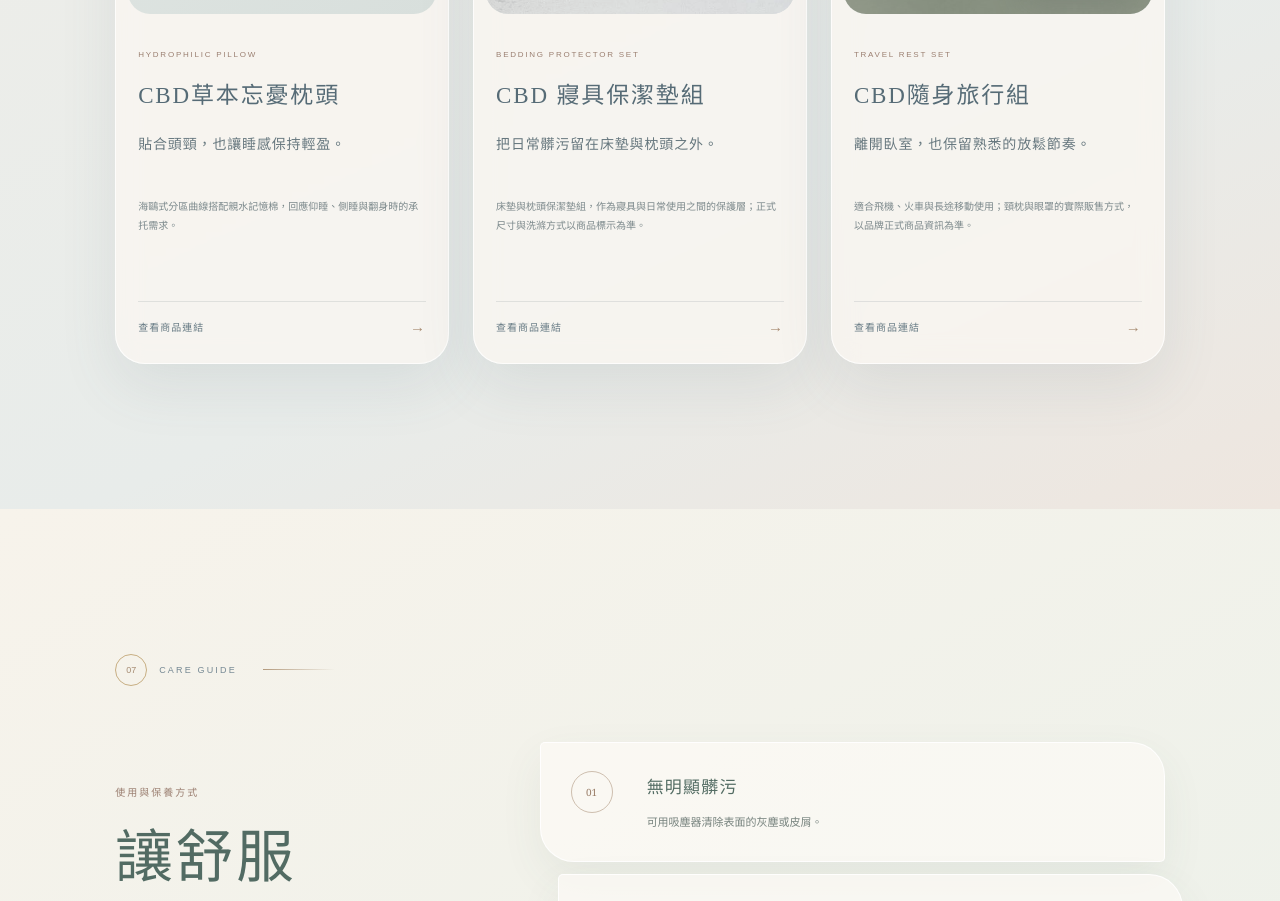
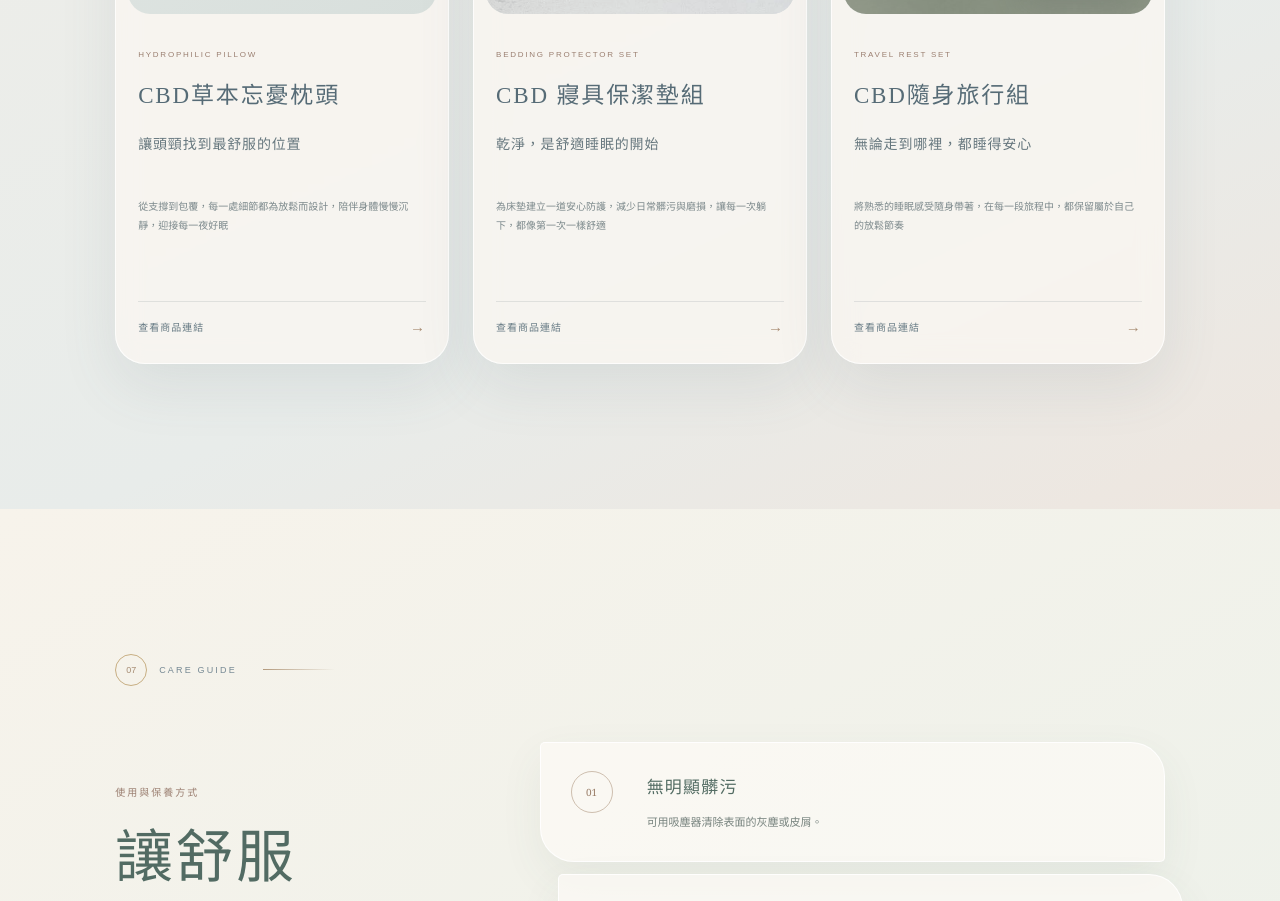
Before and after one commit to songbeam/songbeam-website, a Next.js app: page / in a window 1280 px wide. Shown: the part 9460-10361 px from the top of the page. Built offline with nearby package versions, Linux system fonts and the light colour scheme.

Commit message:
Refresh CBD collection card copy

```diff
--- a/app/page.tsx
+++ b/app/page.tsx
@@ -43,8 +43,8 @@ const collectionProducts = [
     name: "CBD草本忘憂枕頭",
     en: "HYDROPHILIC PILLOW",
     image: "/product-pillow-angle.jpg",
-    statement: "貼合頭頸，也讓睡感保持輕盈。",
-    detail: "海鷗式分區曲線搭配親水記憶棉，回應仰睡、側睡與翻身時的承托需求。",
+    statement: "讓頭頸找到最舒服的位置",
+    detail: "從支撐到包覆，每一處細節都為放鬆而設計，陪伴身體慢慢沉靜，迎接每一夜好眠",
     highlights: ["海鷗式分區曲線", "親水記憶棉支撐", "仰睡與側睡皆可試躺"],
     note: "實際尺寸、高度、售價與適用睡姿，請以門市說明及商品標示為準。",
   },
@@ -52,8 +52,8 @@ const collectionProducts = [
     name: "CBD 寢具保潔墊組",
     en: "BEDDING PROTECTOR SET",
     image: "/product-protector.jpg",
-    statement: "把日常髒污留在床墊與枕頭之外。",
-    detail: "床墊與枕頭保潔墊組，作為寢具與日常使用之間的保護層；正式尺寸與洗滌方式以商品標示為準。",
+    statement: "乾淨，是舒適睡眠的開始",
+    detail: "為床墊建立一道安心防護，減少日常髒污與磨損，讓每一次躺下，都像第一次一樣舒適",
     highlights: ["床墊與枕頭保潔組", "建立寢具日常防護層", "洗滌方式依商品標示"],
     note: "實際組合、尺寸與清潔方式，請以品牌正式商品資訊及洗標為準。",
   },
@@ -62,8 +62,8 @@ const collectionProducts = [
     en: "TRAVEL REST SET",
     image: "/product-travel-pillow.jpg",
     accessoryImage: "/product-eye-mask.jpg",
-    statement: "離開臥室，也保留熟悉的放鬆節奏。",
-    detail: "適合飛機、火車與長途移動使用；頸枕與眼罩的實際販售方式，以品牌正式商品資訊為準。",
+    statement: "無論走到哪裡，都睡得安心",
+    detail: "將熟悉的睡眠感受隨身帶著，在每一段旅程中，都保留屬於自己的放鬆節奏",
     highlights: ["旅行頸枕與眼罩", "適合長途移動情境", "輕巧延續熟悉睡感"],
     note: "頸枕與眼罩的販售組合、材質與尺寸，請以正式商品資訊為準。",
   },
```
Also changed, not shown: 1 other file (tests, documents, lock files or other folders).
